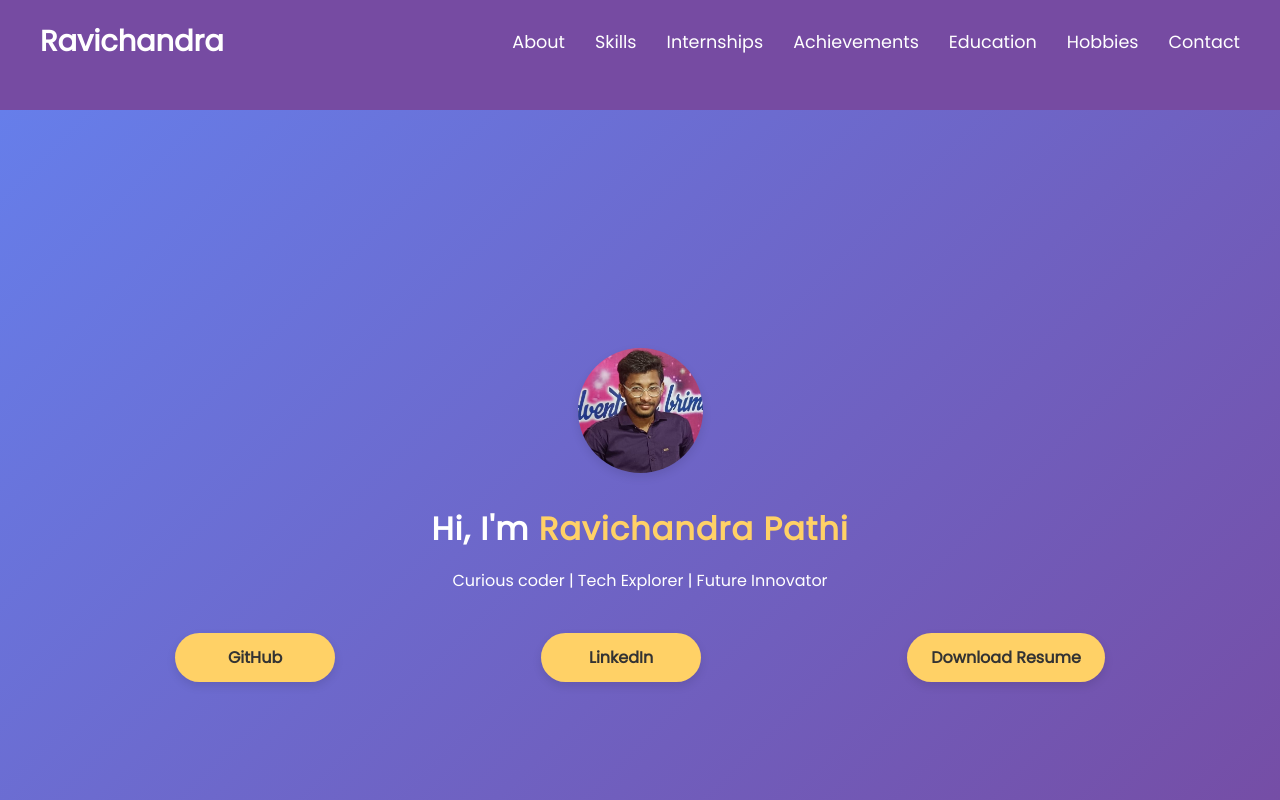
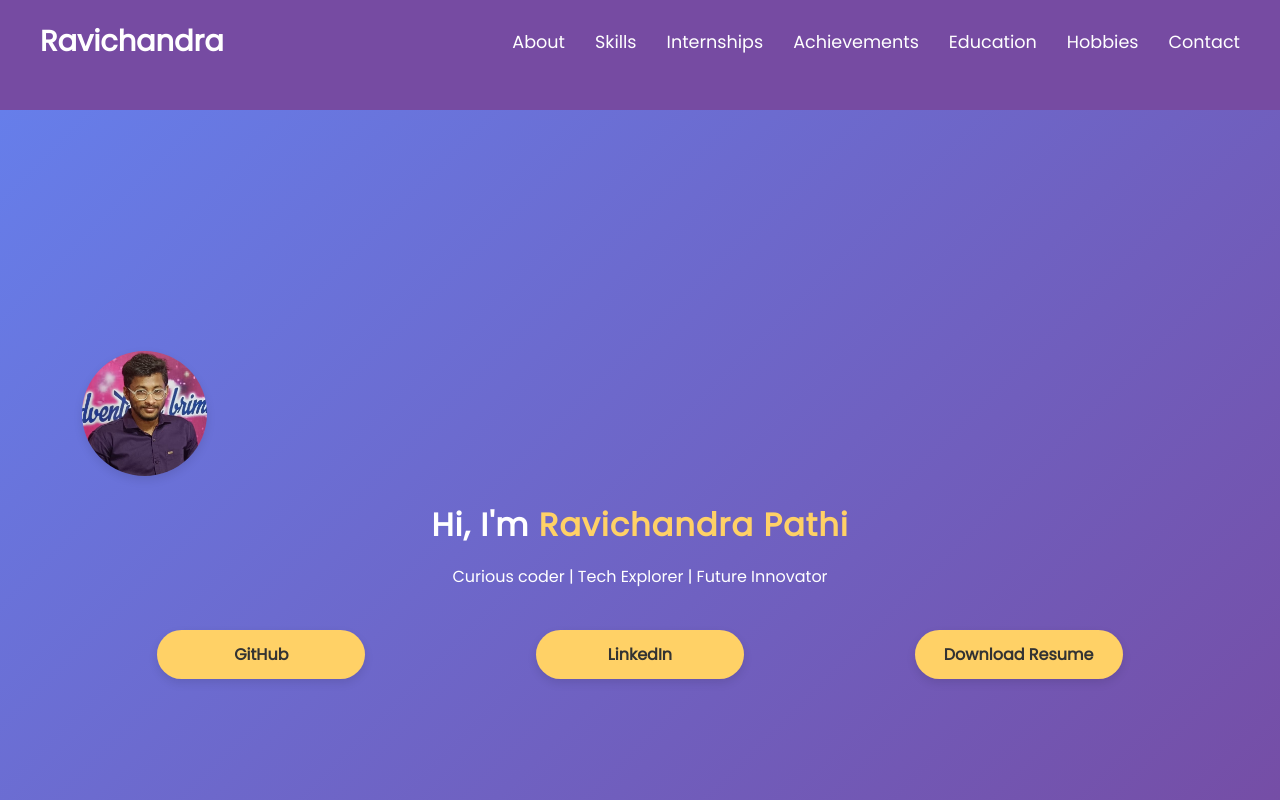
Before and after one commit to ravichandra-5859/portfolio, a plain HTML site: page index.html in a window 1280 px wide. Shown: the top 800 px of the page. Drawn offline with nearby package versions, Linux system fonts and the light colour scheme.

Commit message:
Fix cross-browser layout differences

```diff
--- a/style.css
+++ b/style.css
@@ -1,3 +1,59 @@
+/* CSS Reset & Cross-Browser Normalization */
+*,
+*::before,
+*::after {
+    margin: 0;
+    padding: 0;
+    box-sizing: border-box;
+}
+
+html {
+    scroll-behavior: smooth;
+}
+
+body {
+    font-family: 'Poppins', sans-serif;
+    background-color: #f4f4f4;
+    color: #333;
+    -webkit-font-smoothing: antialiased;
+    -moz-osx-font-smoothing: grayscale;
+}
+
+/* Ensure images and buttons behave consistently */
+img {
+    max-width: 100%;
+    height: auto;
+    display: block;
+}
+
+button,
+a {
+    all: unset;
+    display: inline-block;
+    cursor: pointer;
+    font-family: inherit;
+    text-align: center;
+}
+
+/* Restore your styles after reset for links/buttons */
+.buttons a {
+    text-decoration: none;
+    color: #333;
+    background: #ffd166;
+    padding: 12px 24px;
+    border-radius: 30px;
+    font-weight: bold;
+    transition: all 0.3s ease;
+    box-shadow: 0 4px 10px rgba(0, 0, 0, 0.1);
+    min-width: 160px;
+    text-align: center;
+}
+
+.buttons a:hover {
+    background: #ff9f1c;
+    color: white;
+    transform: translateY(-3px);
+}
 @media (max-width: 768px) {
     nav ul {
         flex-direction: column;
```
